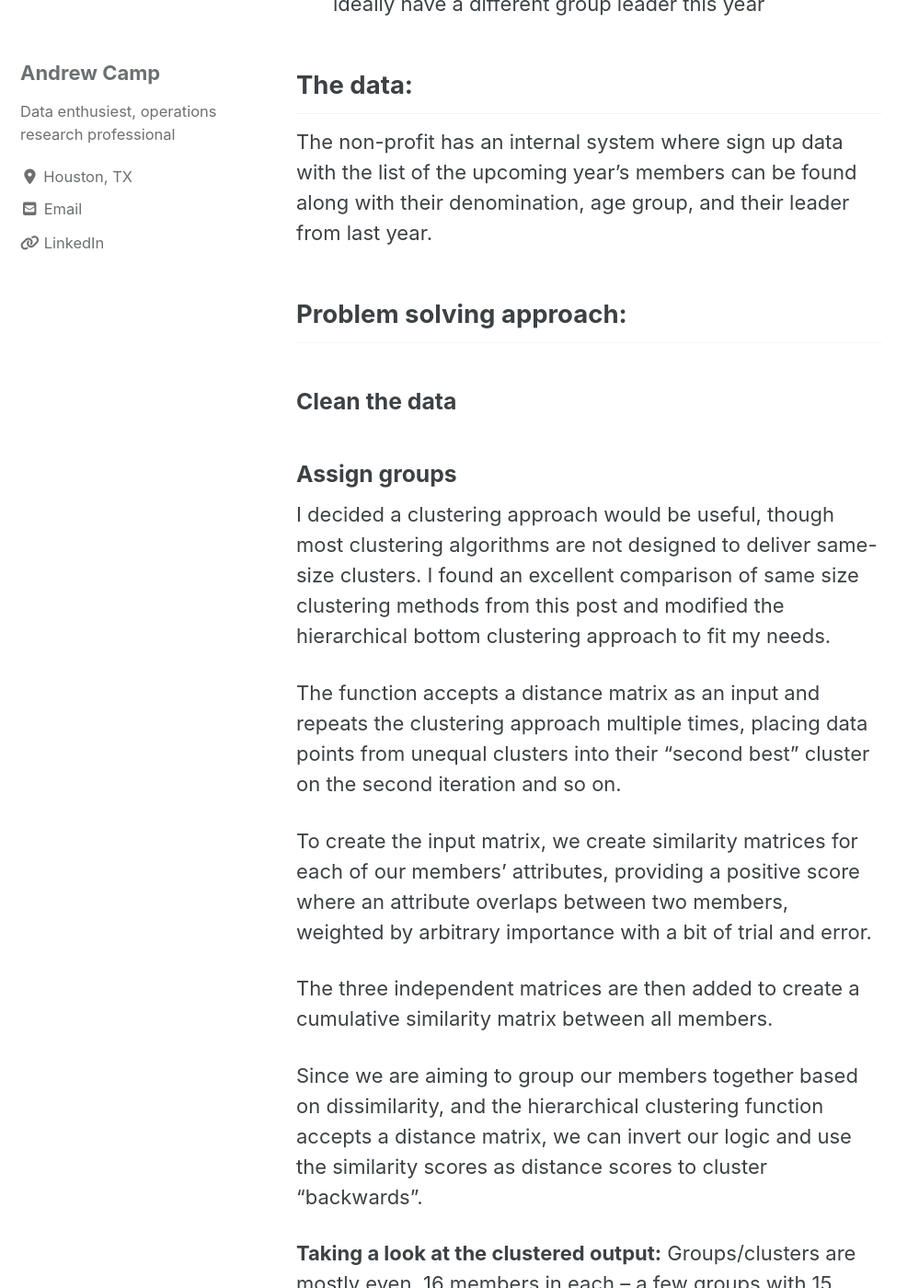
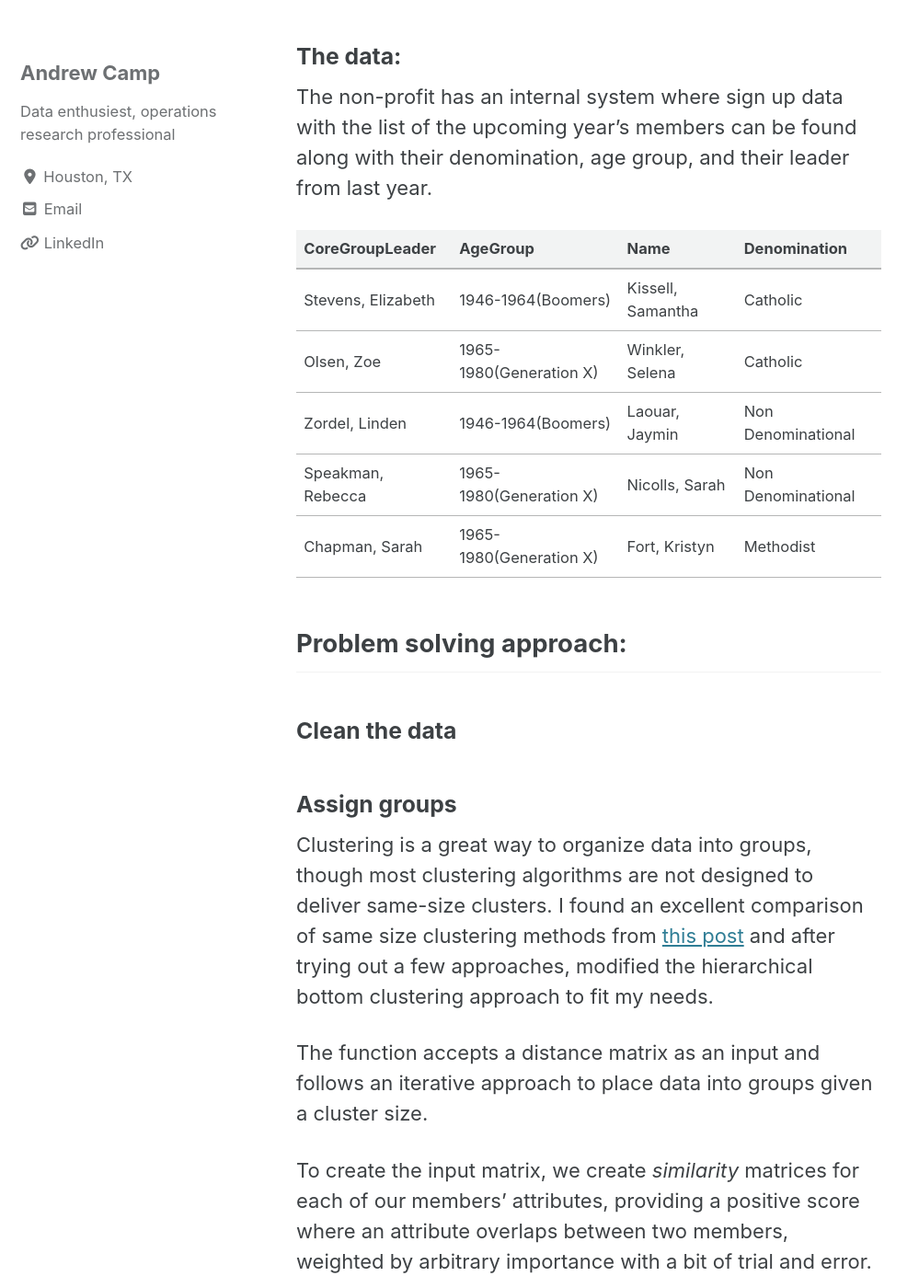
Before and after one commit to andrewdcamp/andrewdcamp.github.io, a Jekyll site: the page built from _posts/2020-5-01-Group Assignment.md, in a window 1280 px wide and 1400 px high, scrolled down 1994 px. Shown: the whole window at 92% size, without its empty margins (0-999 px from the left). Built offline with Jekyll 4.4.1, drawn with Linux system fonts in a browser that asks for light colours; cached includes are drawn as plain includes; nearby versions of some CDN libraries.

Commit message:
Update 5_11

```diff
--- a/_posts/2020-5-01-Group Assignment.md
+++ b/_posts/2020-5-01-Group Assignment.md
@@ -12,22 +12,30 @@ One of my family members is a director for a non-profit Houston area women’s b
 
 This sounded like a job for technology to me, so I offered to try to put something together to automate the effort.
 
-## Here are the rules:
+### Here are the rules:
 * The groups must be as close to 16 people as possible (one over or under is okay) with a single leader assigned to each
 + The ideal assignment would “mix up” the members by various attributes so each group has as little in common as possible
 - If members participated the year before, they should ideally have a different group leader this year
 
-## The data:
+### The data:
 The non-profit has an internal system where sign up data with the list of the upcoming year’s members can be found along with their denomination, age group, and their leader from last year.
+
+| CoreGroupLeader    | AgeGroup                | Name              | Denomination       |
+|:-------------------|:------------------------|:------------------|:-------------------|
+| Stevens, Elizabeth | 1946-1964(Boomers)      | Kissell, Samantha | Catholic           |
+| Olsen, Zoe         | 1965-1980(Generation X) | Winkler, Selena   | Catholic           |
+| Zordel, Linden     | 1946-1964(Boomers)      | Laouar, Jaymin    | Non Denominational |
+| Speakman, Rebecca  | 1965-1980(Generation X) | Nicolls, Sarah    | Non Denominational |
+| Chapman, Sarah     | 1965-1980(Generation X) | Fort, Kristyn     | Methodist          |
 
 ## Problem solving approach:
 ### Clean the data
 ### Assign groups
-I decided a clustering approach would be useful, though most clustering algorithms are not designed to deliver same-size clusters. I found an excellent comparison of same size clustering methods from this post and modified the hierarchical bottom clustering approach to fit my needs.
+Clustering is a great way to organize data into groups, though most clustering algorithms are not designed to deliver same-size clusters. I found an excellent comparison of same size clustering methods from [this post](http://jmonlong.github.io/Hippocamplus/2018/06/09/cluster-same-size/) and after trying out a few approaches, modified the hierarchical bottom clustering approach to fit my needs.
 
-The function accepts a distance matrix as an input and repeats the clustering approach multiple times, placing data points from unequal clusters into their “second best” cluster on the second iteration and so on.
+The function accepts a distance matrix as an input and follows an iterative approach to place data into groups given a cluster size.
 
-To create the input matrix, we create similarity matrices for each of our members’ attributes, providing a positive score where an attribute overlaps between two members, weighted by arbitrary importance with a bit of trial and error.
+To create the input matrix, we create *similarity* matrices for each of our members’ attributes, providing a positive score where an attribute overlaps between two members, weighted by arbitrary importance with a bit of trial and error.
 
 The three independent matrices are then added to create a cumulative similarity matrix between all members.
 
```
